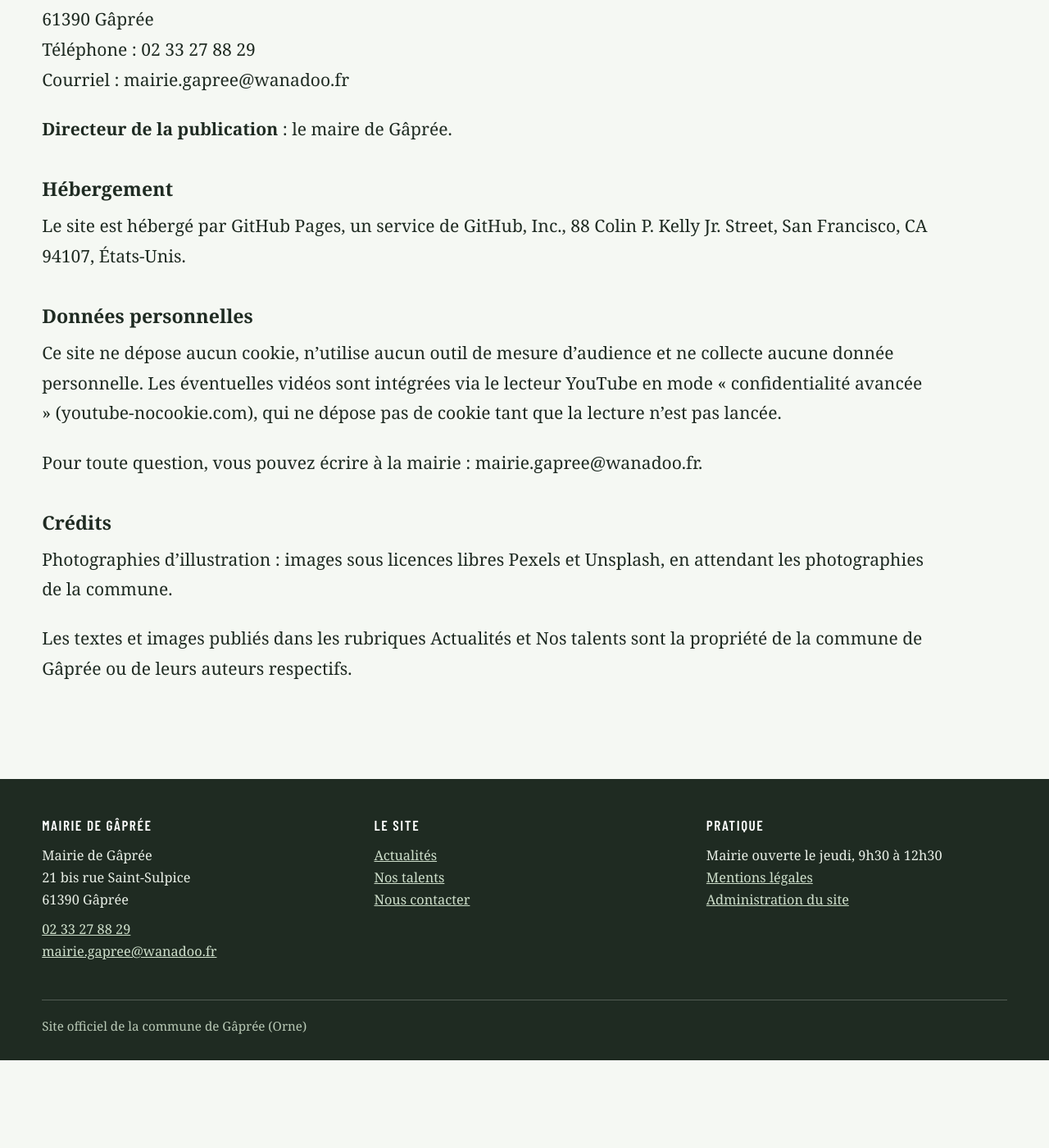
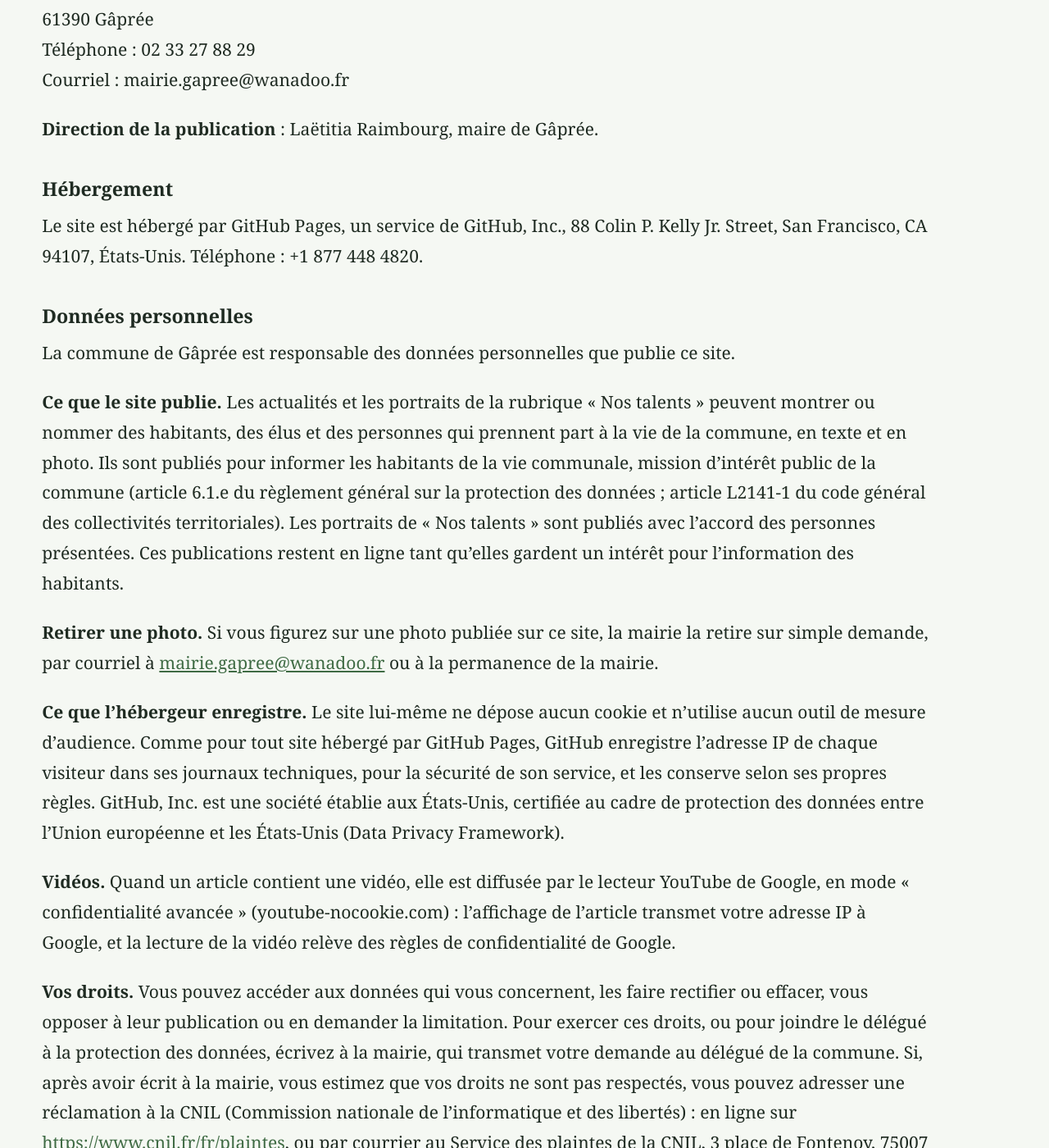
Before and after one commit to davidlotaut/gapree-website, a Jekyll site: the page built from mentions-legales.md, in a window 1280 px wide and 1400 px high, scrolled down 377 px. Shown: the whole window at 82% size. Built offline with Jekyll 4.4.1, drawn with Linux system fonts in a browser that asks for light colours; before the commit the page ends 1670 px from its top, so only the background shows below that; some of the changed text lies outside the part shown.

Commit message:
fix(site): mentions légales complètes et rubrique données personnelles exacte (défauts 8 et 35)
La direction de la publication est lue sur la fiche d'élu dont la fonction
est « Maire » (Laëtitia Raimbourg aujourd'hui) et suivra un changement de
maire ; l'hébergeur porte son téléphone (+1 877 448 4820, déclaré par GitHub
au registre du Data Privacy Framework). La phrase « ne collecte aucune
donnée personnelle » disparaît : la rubrique nomme le responsable, chaque
traitement (publications, journaux d'adresses IP de GitHub aux États-Unis,
vidéos YouTube), le retrait d'une photo sur simple demande, les droits, le
délégué joint par la mairie et la réclamation à la CNIL.

Texte à faire valider par la maire avant sa mise en ligne.

Co-Authored-By: Claude Opus 5.5 <noreply@anthropic.com>

```diff
--- a/mentions-legales.md
+++ b/mentions-legales.md
@@ -2,7 +2,13 @@
 layout: page
 title: Mentions légales
 permalink: /mentions-legales/
+description: "Mentions légales du site de la commune de Gâprée (Orne) : éditeur, direction de la publication, hébergement, données personnelles et droits des personnes."
 ---
+{%- comment -%}
+  La direction de la publication revient au maire : son nom est lu sur la
+  fiche d'élu dont la fonction est « Maire », et suit un changement de maire.
+{%- endcomment -%}
+{%- assign maire = site.elus | where: "fonction", "Maire" | first -%}
 ## Éditeur du site
 
 Ce site est édité par la commune de Gâprée.
@@ -11,19 +17,27 @@ Mairie de Gâprée
 21 bis rue Saint-Sulpice
 61390 Gâprée
 Téléphone : {{ site.data.mairie.telephone }}
-Courriel : mairie.gapree@wanadoo.fr
+Courriel : {{ site.data.mairie.email }}
 
-**Directeur de la publication** : le maire de Gâprée.
+**Direction de la publication** : {% if maire %}{{ maire.title }}, maire de Gâprée{% else %}le maire de Gâprée{% endif %}.
 
 ## Hébergement
 
-Le site est hébergé par GitHub Pages, un service de GitHub, Inc., 88 Colin P. Kelly Jr. Street, San Francisco, CA 94107, États-Unis.
+Le site est hébergé par GitHub Pages, un service de GitHub, Inc., 88 Colin P. Kelly Jr. Street, San Francisco, CA 94107, États-Unis. Téléphone : +1 877 448 4820.
 
 ## Données personnelles
 
-Ce site ne dépose aucun cookie, n'utilise aucun outil de mesure d'audience et ne collecte aucune donnée personnelle. Les éventuelles vidéos sont intégrées via le lecteur YouTube en mode « confidentialité avancée » (youtube-nocookie.com), qui ne dépose pas de cookie tant que la lecture n'est pas lancée.
+La commune de Gâprée est responsable des données personnelles que publie ce site.
 
-Pour toute question, vous pouvez écrire à la mairie : mairie.gapree@wanadoo.fr.
+**Ce que le site publie.** Les actualités et les portraits de la rubrique « Nos talents » peuvent montrer ou nommer des habitants, des élus et des personnes qui prennent part à la vie de la commune, en texte et en photo. Ils sont publiés pour informer les habitants de la vie communale, mission d'intérêt public de la commune (article 6.1.e du règlement général sur la protection des données ; article L2141-1 du code général des collectivités territoriales). Les portraits de « Nos talents » sont publiés avec l'accord des personnes présentées. Ces publications restent en ligne tant qu'elles gardent un intérêt pour l'information des habitants.
+
+**Retirer une photo.** Si vous figurez sur une photo publiée sur ce site, la mairie la retire sur simple demande, par courriel à [{{ site.data.mairie.email }}](mailto:{{ site.data.mairie.email }}) ou à la permanence de la mairie.
+
+**Ce que l'hébergeur enregistre.** Le site lui-même ne dépose aucun cookie et n'utilise aucun outil de mesure d'audience. Comme pour tout site hébergé par GitHub Pages, GitHub enregistre l'adresse IP de chaque visiteur dans ses journaux techniques, pour la sécurité de son service, et les conserve selon ses propres règles. GitHub, Inc. est une société établie aux États-Unis, certifiée au cadre de protection des données entre l'Union européenne et les États-Unis (Data Privacy Framework).
+
+**Vidéos.** Quand un article contient une vidéo, elle est diffusée par le lecteur YouTube de Google, en mode « confidentialité avancée » (youtube-nocookie.com) : l'affichage de l'article transmet votre adresse IP à Google, et la lecture de la vidéo relève des règles de confidentialité de Google.
+
+**Vos droits.** Vous pouvez accéder aux données qui vous concernent, les faire rectifier ou effacer, vous opposer à leur publication ou en demander la limitation. Pour exercer ces droits, ou pour joindre le délégué à la protection des données, écrivez à la mairie, qui transmet votre demande au délégué de la commune. Si, après avoir écrit à la mairie, vous estimez que vos droits ne sont pas respectés, vous pouvez adresser une réclamation à la CNIL (Commission nationale de l'informatique et des libertés) : en ligne sur [https://www.cnil.fr/fr/plaintes](https://www.cnil.fr/fr/plaintes), ou par courrier au Service des plaintes de la CNIL, 3 place de Fontenoy, 75007 Paris.
 
 ## Crédits
 
```
Also changed, not shown: tests/site/mentions.test.mjs (added, +59 -0 lines), tests/site/outils.mjs (+3 -0 lines).
